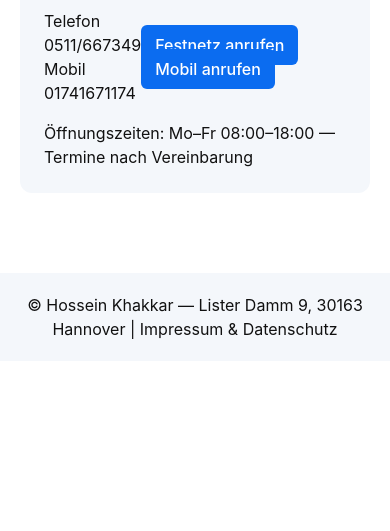
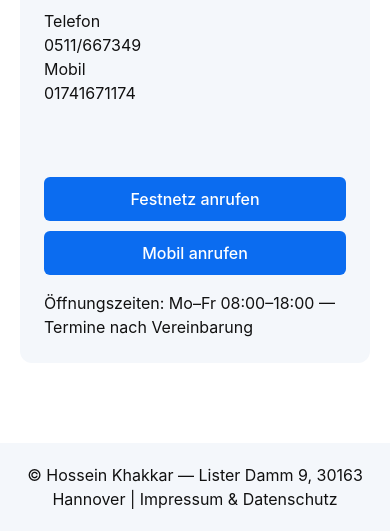
Before and after one commit to melialalal/Final, a plain HTML site: page index.html in a window 390 px wide. Shown: the part 2454-2985 px from the top of the page. Before the commit the page ends 2815 px from the top, so only its background shows below. Drawn offline with Linux system fonts and the light colour scheme; a script that the page names is missing.

Commit message:
style.css

```diff
--- a/style.css
+++ b/style.css
@@ -131,3 +131,22 @@ button:hover { background: #09407f; }
 footer {
   background: #f4f7fb; text-align: center; padding: 20px; color: #111;
 }
+@media (max-width: 600px) {
+  .phone-row {
+    flex-direction: column;
+    align-items: flex-start;
+    gap: 12px;
+  }
+
+  .call-buttons {
+    display: flex;
+    flex-direction: column;
+    gap: 10px;
+    width: 100%;
+  }
+
+  .call-cta {
+    width: 100%;
+    text-align: center;
+  }
+}
```
